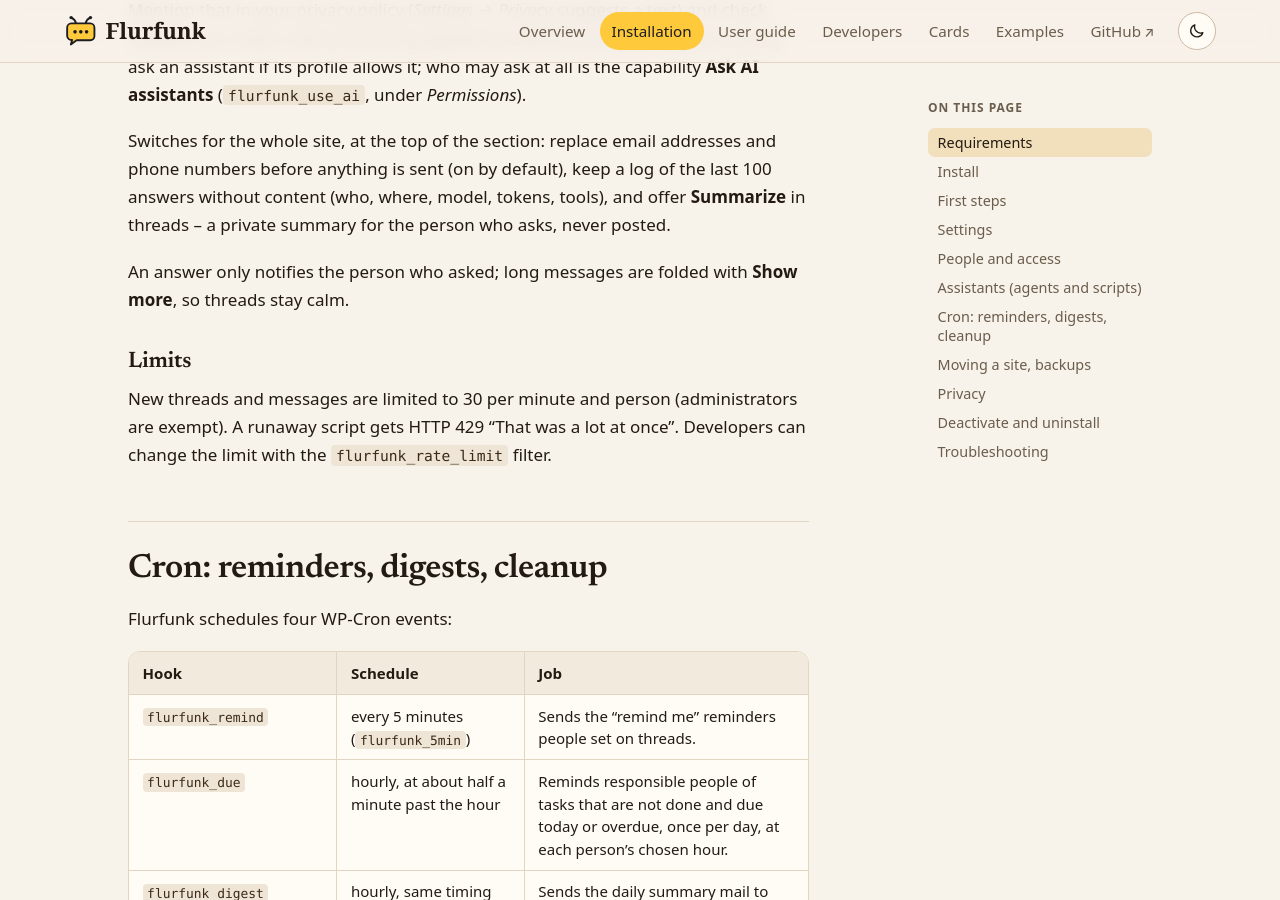
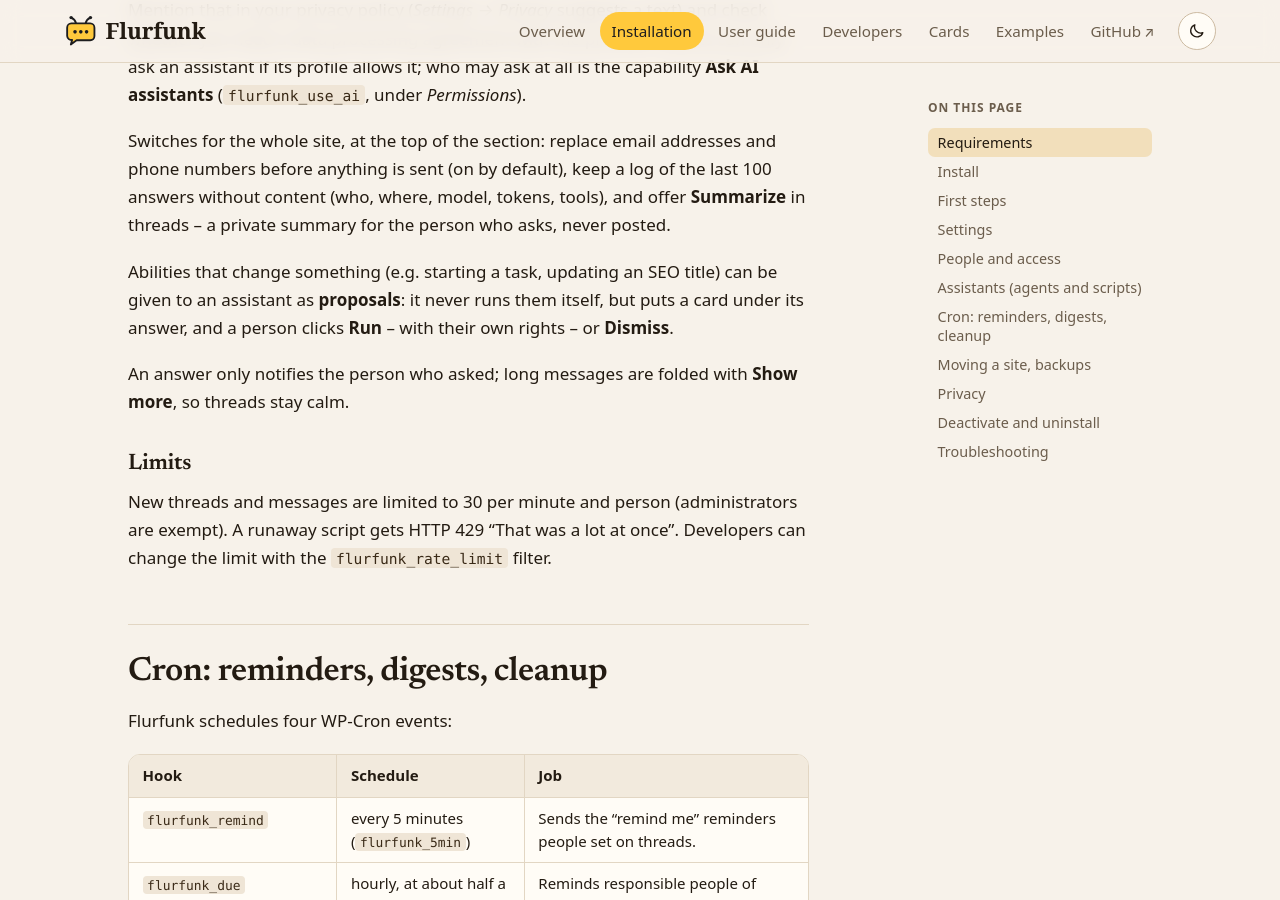
Before and after one commit to worldoptimizer/flurfunk, a Jekyll site: the page built from docs/installation.md, in a window 1280 px wide and 900 px high, scrolled down 9192 px. Built offline with Jekyll 4.4.1, drawn with Linux system fonts in a browser that asks for light colours; our own code applies the rules of GitHub Pages for plain Markdown files.

Commit message:
Docs: proposals

```diff
--- a/docs/installation.md
+++ b/docs/installation.md
@@ -269,6 +269,10 @@
 where, model, tokens, tools), and offer **Summarize** in threads – a private summary for the person
 who asks, never posted.
 
+Abilities that change something (e.g. starting a task, updating an SEO title) can be given to an
+assistant as **proposals**: it never runs them itself, but puts a card under its answer, and a
+person clicks **Run** – with their own rights – or **Dismiss**.
+
 An answer only notifies the person who asked; long messages are folded with **Show more**, so
 threads stay calm.
 
```
Also changed, not shown: docs/developers.md (+1 -1 lines), readme.txt.
